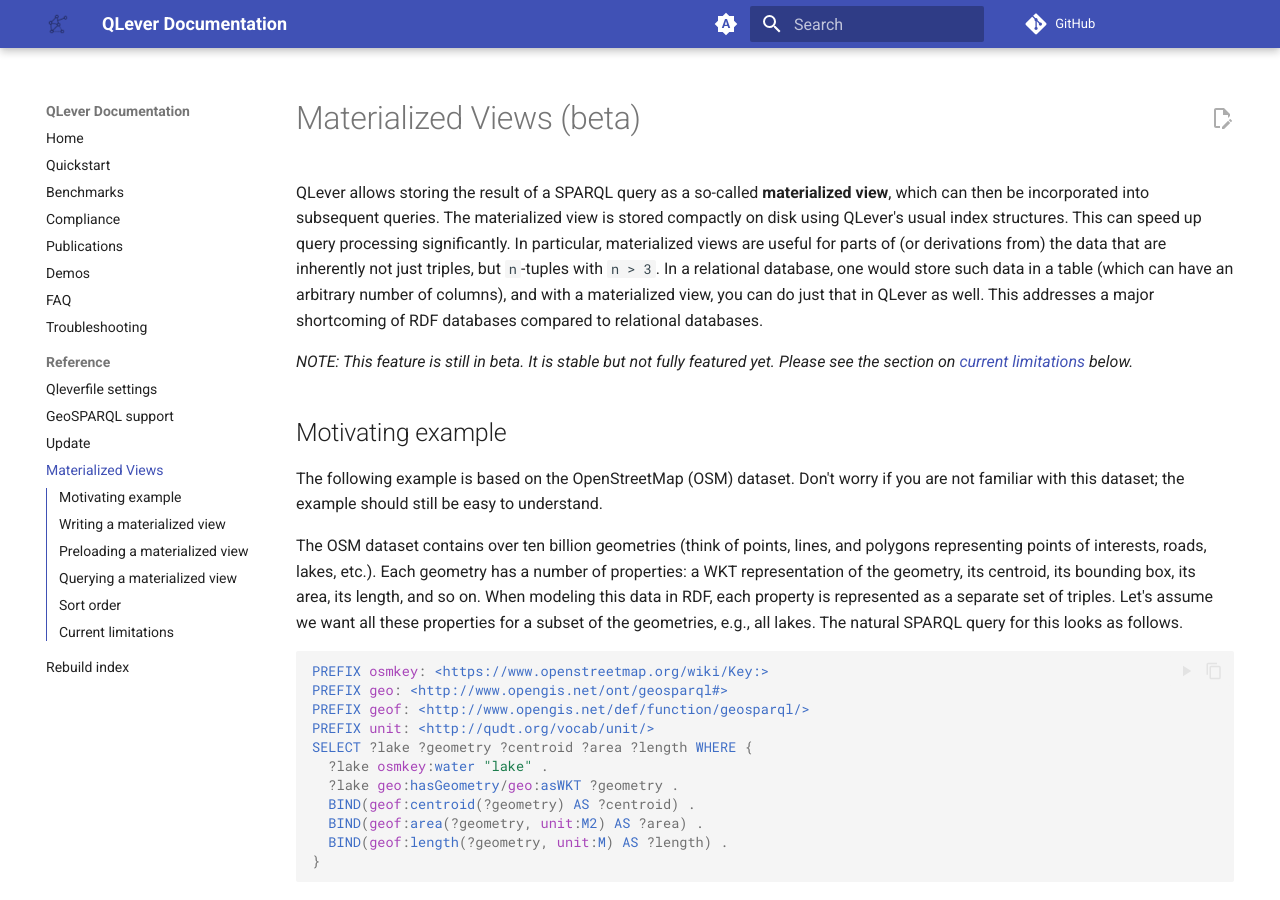
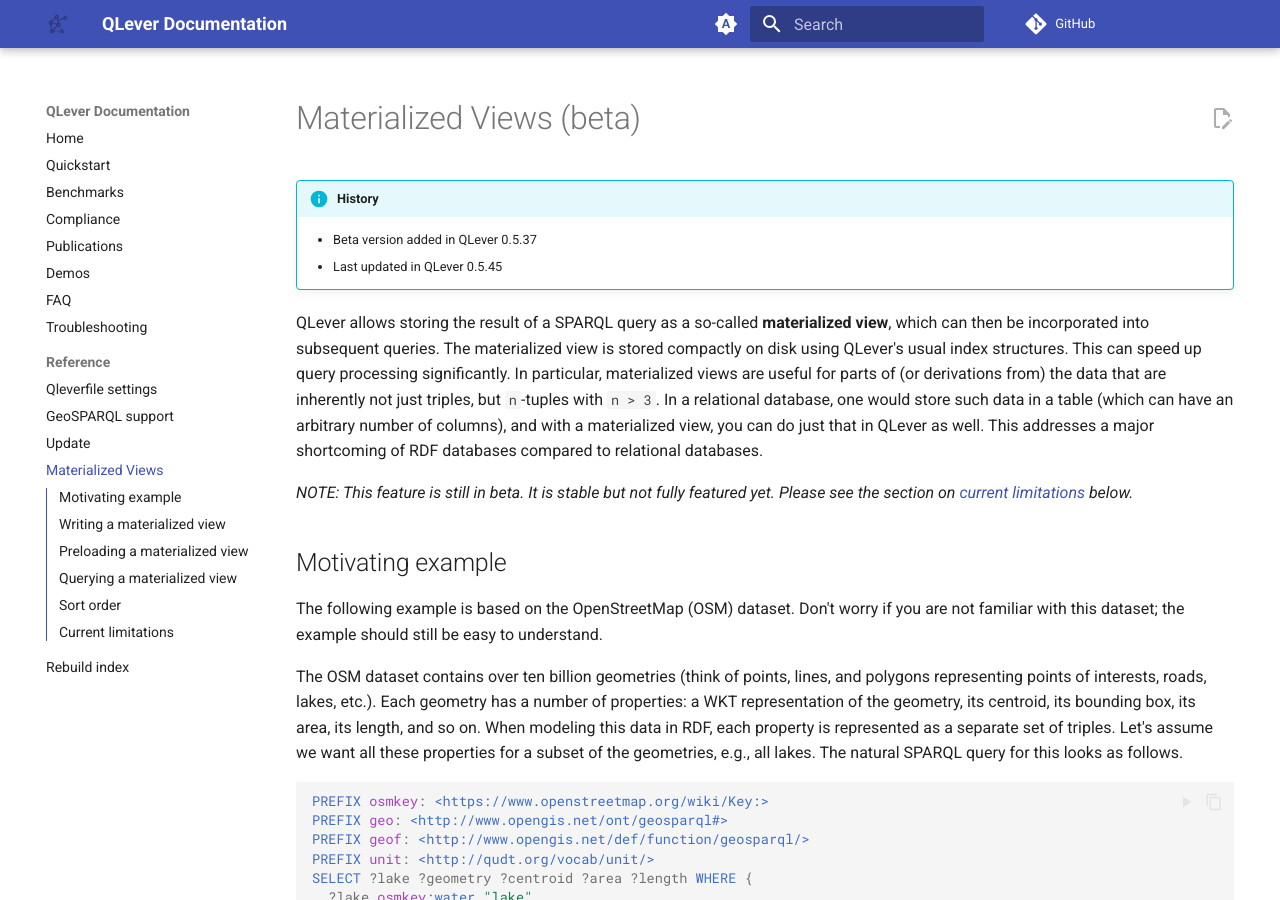
Before and after one commit to qlever-dev/qlever-docs, an MkDocs documentation site: the page built from docs/materialized-views.md, in a window 1280 px wide and 900 px high. Built offline with MkDocs 1.6.1 and Material for MkDocs 9.7.7, drawn with Linux system fonts in a browser that asks for light colours; plug-ins that fetch from the network failed and are left out; comment, search, counter and statistics services are not loaded; the version menu is left out.

Commit message:
Add version history for new features

```diff
--- a/docs/materialized-views.md
+++ b/docs/materialized-views.md
@@ -1,4 +1,8 @@
 # Materialized Views (beta)
+
+!!! info "History"
+    - Beta version added in QLever 0.5.37
+    - Last updated in QLever 0.5.45
 
 QLever allows storing the result of a SPARQL query as a so-called **materialized
 view**, which can then be incorporated into subsequent queries. The
```
Also changed, not shown: docs/rebuild-index.md (+3 -0 lines).
